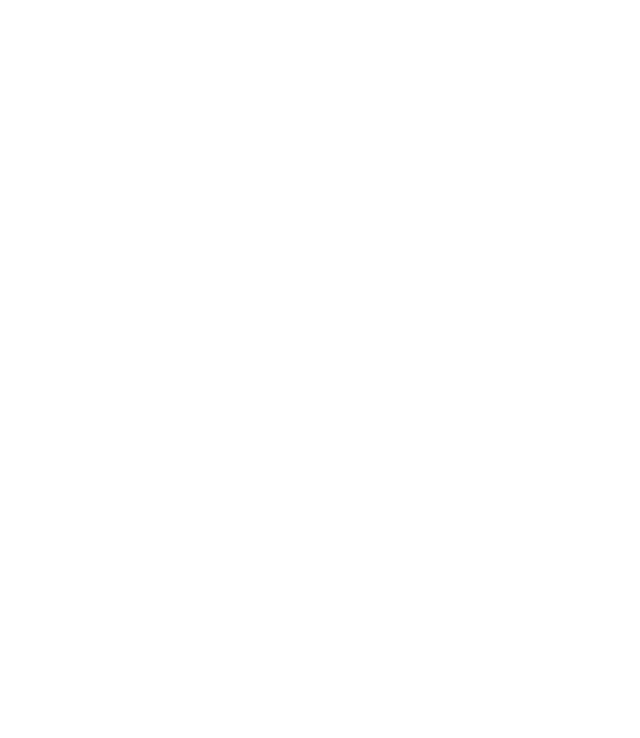
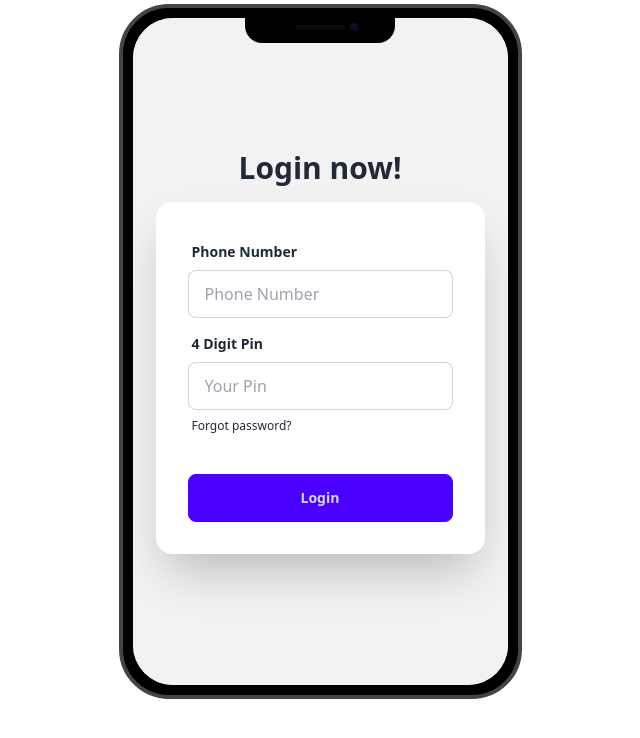
Before and after one commit to merazzak20/payooMFS, a plain HTML site: page index.html in a window 1280 px wide. Shown: the whole page, without its empty margins (320-960 px from the left). Drawn offline with nearby package versions, Linux system fonts and the light colour scheme.

Commit message:
added login code

```diff
--- a/index.html
+++ b/index.html
@@ -4,8 +4,54 @@
     <meta charset="UTF-8">
     <meta name="viewport" content="width=device-width, initial-scale=1.0">
     <title>Payoo MFS</title>
+    <link href="https://cdn.jsdelivr.net/npm/daisyui@4.12.10/dist/full.min.css" rel="stylesheet" type="text/css" />
+    <script src="https://cdn.tailwindcss.com"></script>
 </head>
 <body>
+    <main class="flex justify-center">
+        <div class="mockup-phone self-center mt-1">
+            <div class="camera"></div>
+            <div class="display">
+              <div class="artboard artboard-demo phone-2">
 
+                <!-- Login Section -->
+                <div class="hero bg-base-200 min-h-screen">
+                    <div class="hero-content flex-col">
+                      <div class="text-center lg:text-left">
+                        <h1 class="text-3xl font-bold">Login now!</h1>
+
+                      </div>
+                      <div class="card bg-base-100 w-full max-w-sm shrink-0 shadow-2xl">
+                        <form class="card-body">
+                          <div class="form-control">
+                            <label class="label">
+                              <span class="label-text font-semibold">Phone Number</span>
+                            </label>
+                            <input type="text" placeholder="Phone Number" id="phoneNumber" class="input input-bordered" required />
+                          </div>
+                          <div class="form-control">
+                            <label class="label">
+                              <span class="label-text font-semibold">4 Digit Pin</span>
+                            </label>
+                            <input type="password" placeholder="Your Pin" class="input input-bordered" required />
+                            <label class="label">
+                              <a href="#" class="label-text-alt link link-hover">Forgot password?</a>
+                            </label>
+                          </div>
+                          <div class="form-control mt-6">
+                            <button id="btnLogin" class="btn btn-primary">Login</button>
+                          </div>
+                        </form>
+                      </div>
+                    </div>
+                  </div>
+
+
+              </div>
+            </div>
+          </div>
+    </main>
+
+    <script src="js/login.js"></script>
 </body>
 </html>
--- /dev/null
+++ b/js/login.js
@@ -0,0 +1,9 @@
+
+
+document.getElementById('btnLogin').addEventListener('click', function(event){
+    event.preventDefault();
+    console.log(1);
+
+    const phoneNumber = document.getElementById('phoneNumber');
+    console.log(phoneNumber.value);
+})
```
Also changed, not shown: tailwind.config.js (added).
